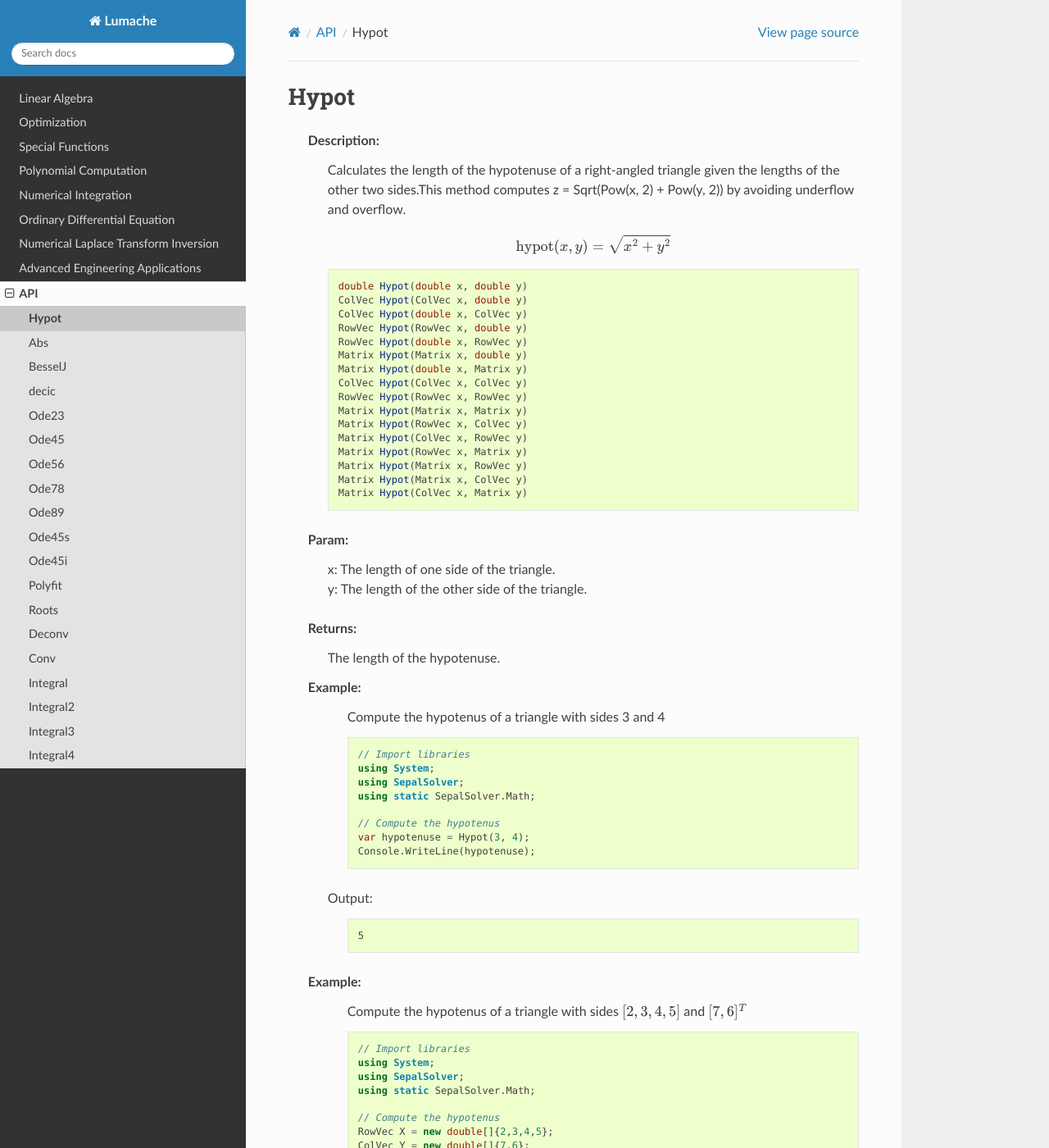
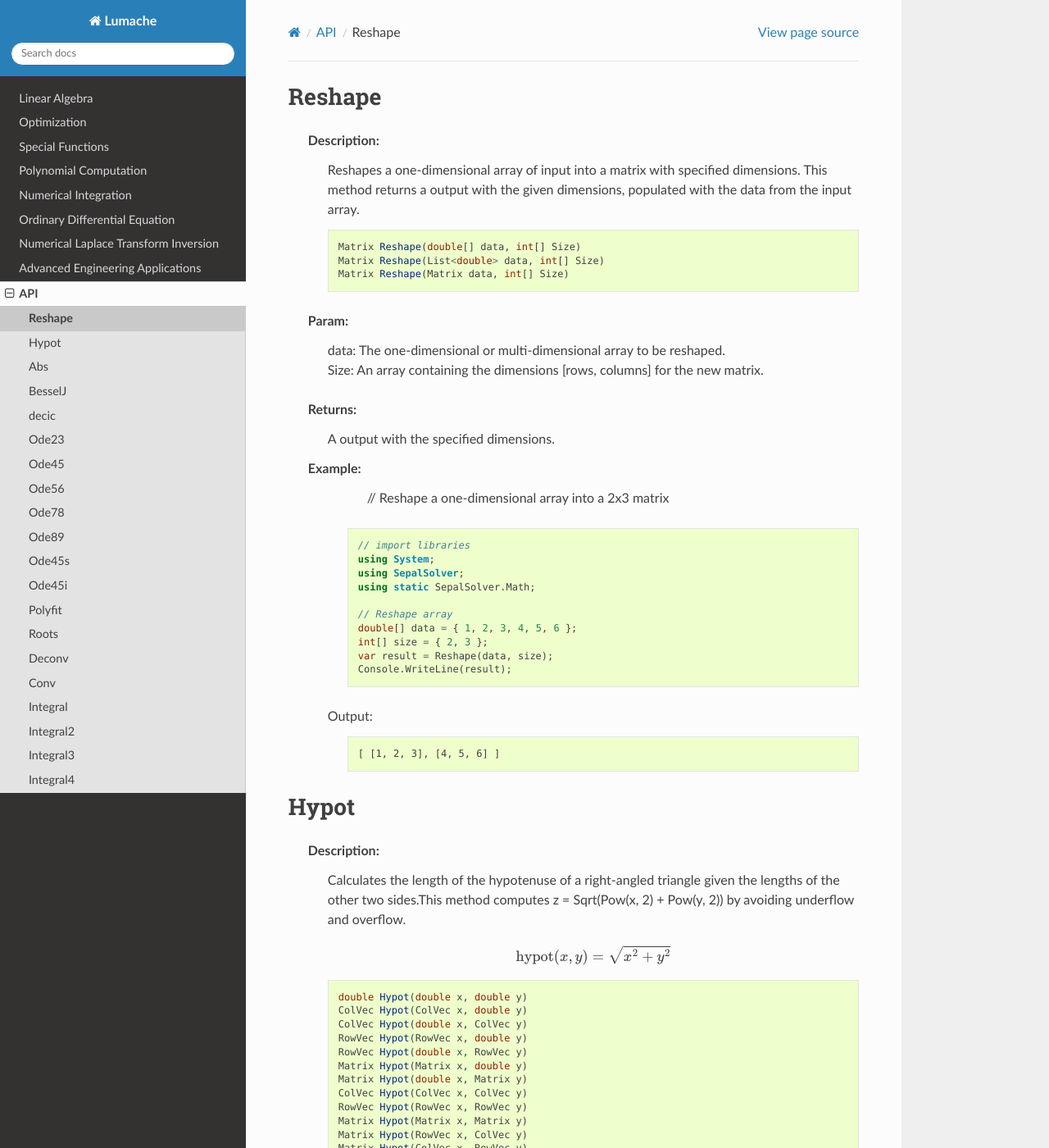
Before and after one commit to cyphercrescent/sepalsolver-doc, a Sphinx documentation site: the page built from docs/source/Math.rst, in a window 1280 px wide and 1400 px high. Shown: the whole window at 82% size. Built offline with Sphinx 7.4.7 and the Read the Docs theme 3.1.0, drawn with Linux system fonts in a browser that asks for light colours.

Commit message:
Update Math.rst

```diff
--- a/docs/source/Math.rst
+++ b/docs/source/Math.rst
@@ -1,3 +1,43 @@
+
+
+Reshape
+=======
+   Description:
+       Reshapes a one-dimensional array of input into a matrix with specified dimensions.
+       This method returns a output with the given dimensions, populated with the data from the input array.
+
+       .. code-block:: CSharp
+
+          Matrix Reshape(double[] data, int[] Size)
+          Matrix Reshape(List<double> data, int[] Size)
+          Matrix Reshape(Matrix data, int[] Size)
+   Param:
+      | data:  The one-dimensional or multi-dimensional array to be reshaped.
+      | Size:  An array containing the dimensions [rows, columns] for the new matrix.
+   Returns:
+       A output with the specified dimensions.
+   Example:
+          // Reshape a one-dimensional array into a 2x3 matrix
+
+       .. code-block:: CSharp
+
+          // import libraries
+          using System;
+          using SepalSolver;
+          using static SepalSolver.Math;
+
+          // Reshape array
+          double[] data = { 1, 2, 3, 4, 5, 6 };
+          int[] size = { 2, 3 };
+          var result = Reshape(data, size);
+          Console.WriteLine(result);
+
+      Output:
+
+
+       .. code-block:: Terminal
+
+          [ [1, 2, 3], [4, 5, 6] ]
 
 
 Hypot
```
